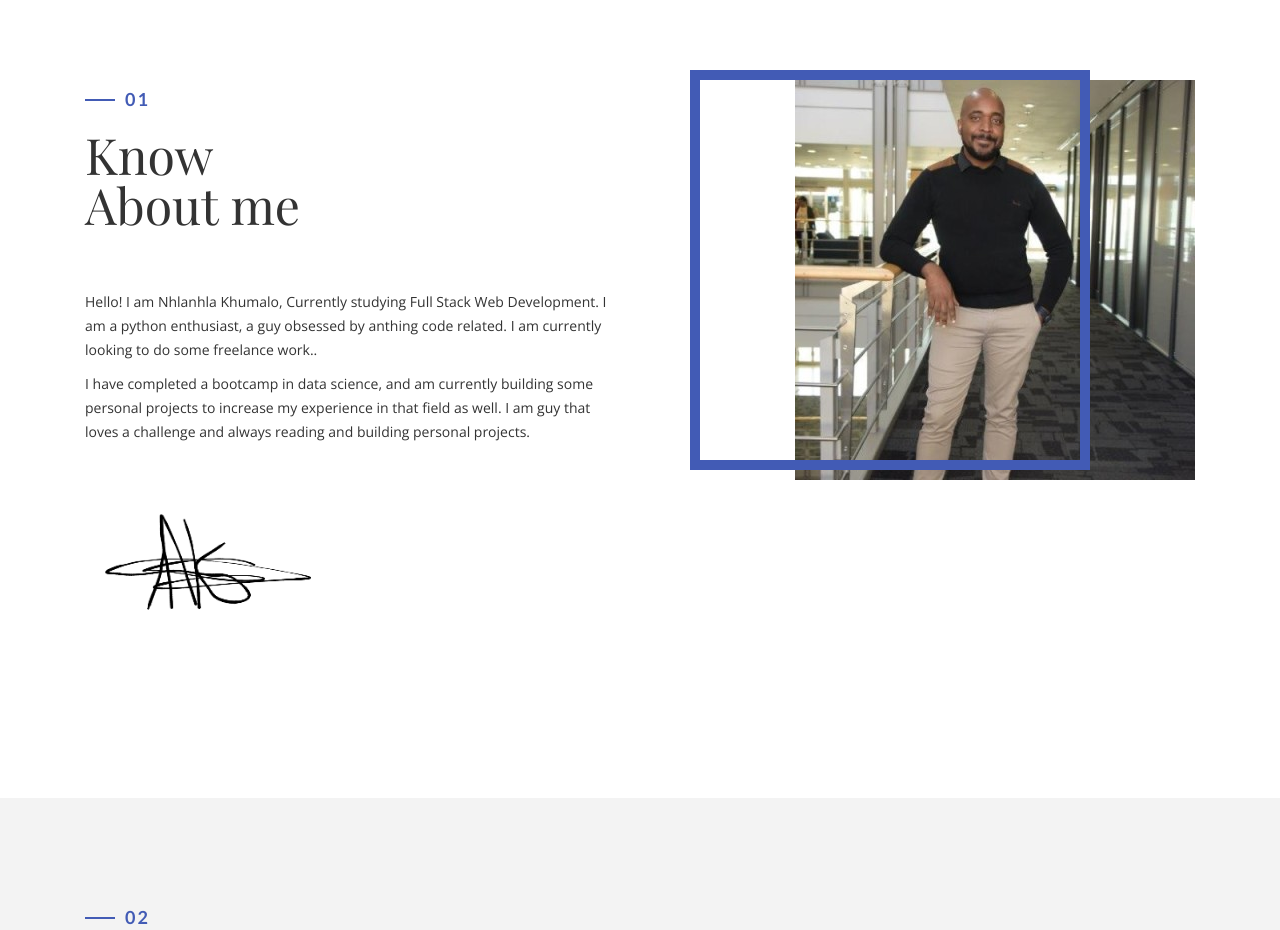
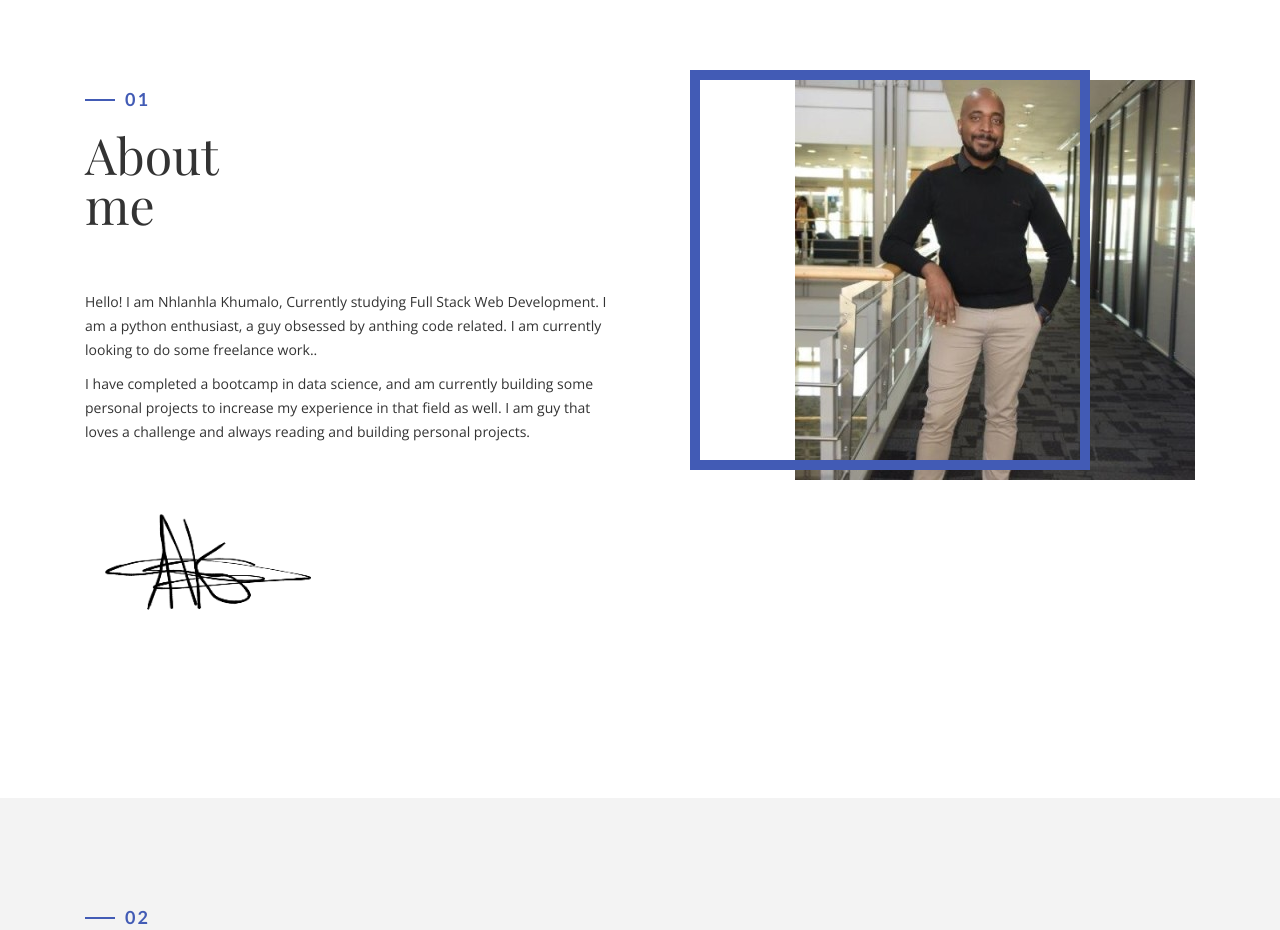
Before and after one commit to NTG841013/Nhlanhla-Khumalo-s-Resume, a plain HTML site: page index.html in a window 1280 px wide. Shown: the part 820-1750 px from the top of the page. Drawn offline with nearby package versions, Linux system fonts and the light colour scheme; files whose address does not match are found by name; a web font is replaced by a local one.

Commit message:
Update index.html

```diff
--- a/index.html
+++ b/index.html
@@ -65,7 +65,7 @@
         <div class="container">
             <div class="col-md-6" data-aos="fade-up">
                 <h4>01</h4>
-                <h1 class="size-50">Know <br /> About me</h1>
+                <h1 class="size-50">About <br /> me</h1>
                 <div class="h-50"></div>
                 <p>Hello! I am Nhlanhla Khumalo, Currently studying Full Stack Web Development. I am a python enthusiast, a guy obsessed by anthing code related. I am currently looking to do some freelance work..</p>
                 <p>I have completed a bootcamp in data science, and am currently building some personal projects to increase my experience in that field as well. I am guy that loves a challenge and always reading and building personal projects.</p>
```
